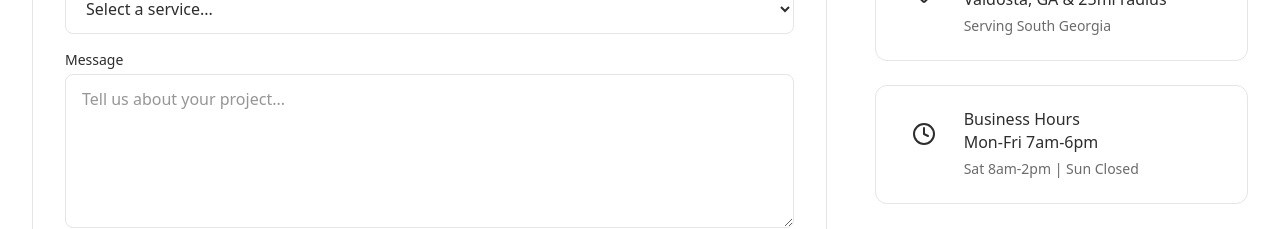
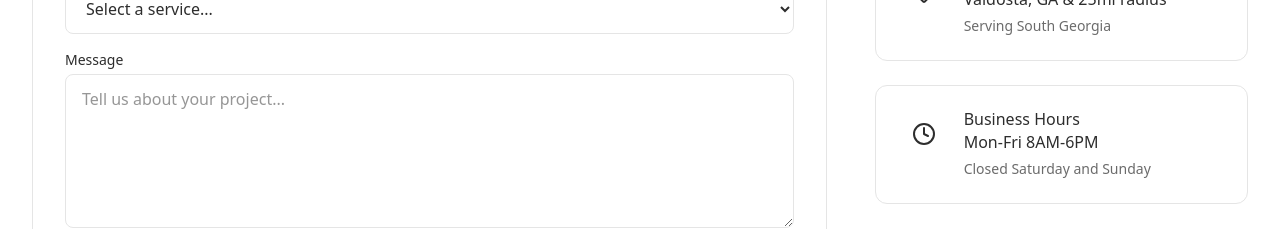
Before and after one commit to stephennewman/valdostafenceco, a Next.js app: page /contact in a window 1280 px wide. Shown: the part 1000-1229 px from the top of the page. Built offline with nearby package versions, Linux system fonts and the light colour scheme.

Commit message:
fix: Update business hours on contact page

```diff
--- a/app/contact/page.tsx
+++ b/app/contact/page.tsx
@@ -38,9 +38,9 @@ const contactInfo = [
   {
     icon: Clock,
     title: "Business Hours",
-    value: "Mon-Fri 7am-6pm",
+    value: "Mon-Fri 8AM-6PM",
     href: null,
-    description: "Sat 8am-2pm | Sun Closed",
+    description: "Closed Saturday and Sunday",
   },
 ];
 
```
